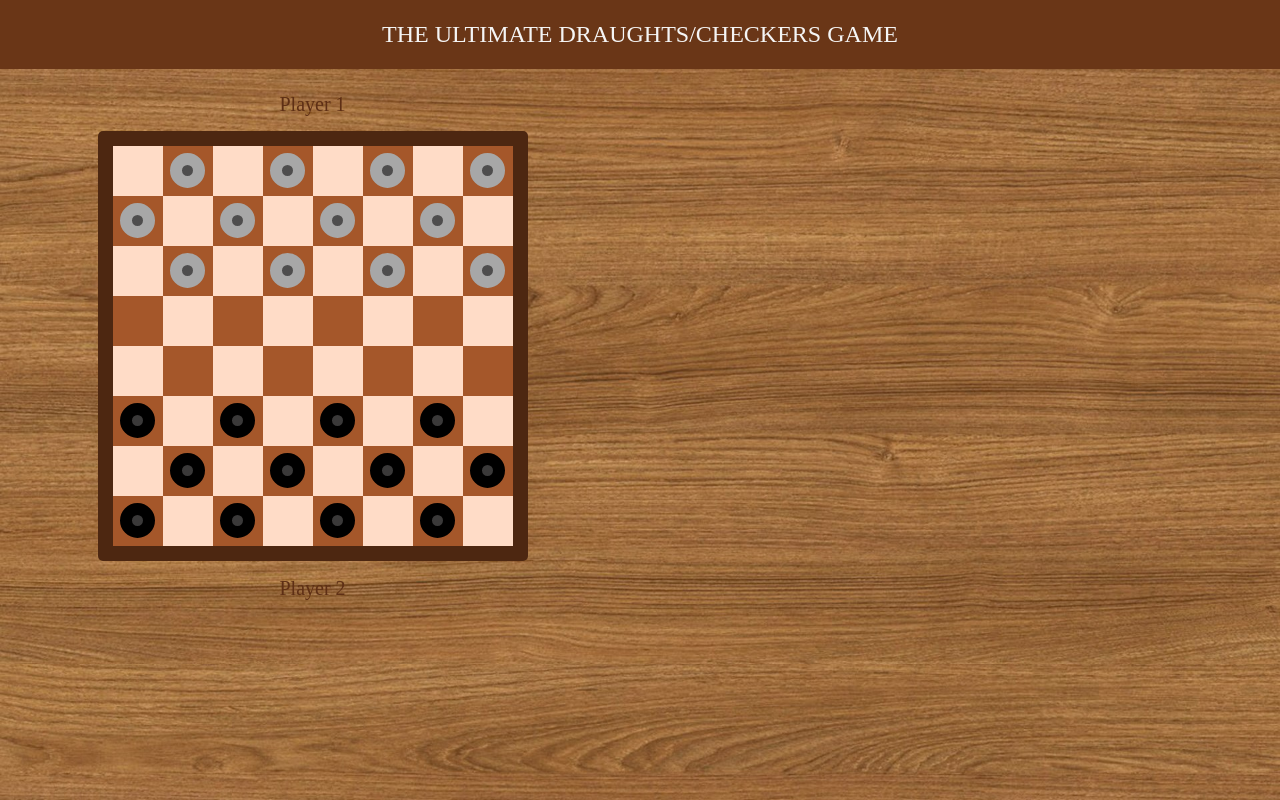
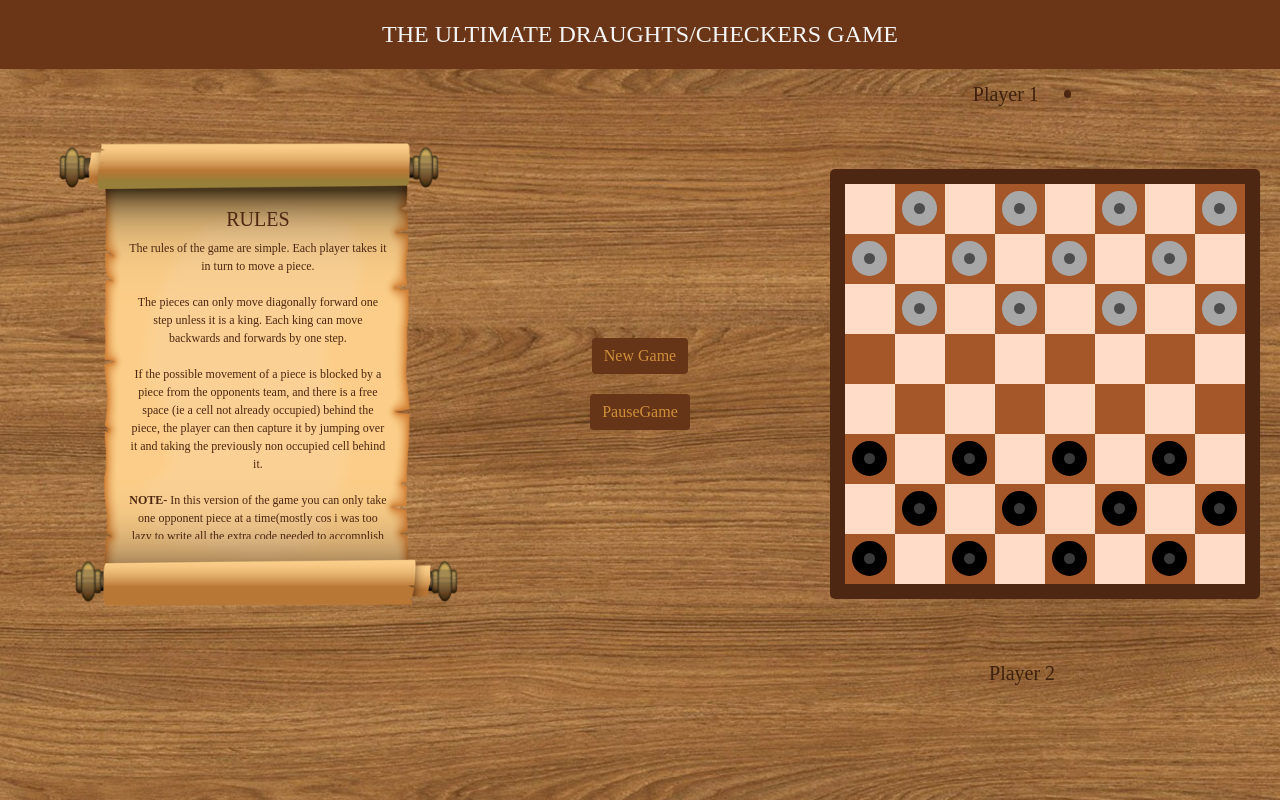
Before and after one commit to raelMartins/ultimatedraughts, a React app: page / in a window 1280 px wide. Built offline with nearby package versions, Linux system fonts and the light colour scheme.

Commit message:
the game is basically complete. it functions properly. all that's left is to end a game and to add the 'make king' functionality

```diff
--- a/src/js/App.js
+++ b/src/js/App.js
@@ -1,5 +1,6 @@
 import React from 'react';
 import Board from './components/Board';
+import GameButtons from './components/GameButtons';
 import GameTitle from './components/GameTitle';
 import Instructions from './components/Instructions';
 import GamePlayContextProvider from './contexts/GamePlayContext';
@@ -10,8 +11,9 @@ const App = () => {
         <GameTitle />
         <div className="row">
             <GamePlayContextProvider>
+                <Instructions />
+                <GameButtons />
                 <Board />
-                {/* <Instructions /> */}
             </GamePlayContextProvider>
         </div>
         </>
--- a/src/js/components/Board.js
+++ b/src/js/components/Board.js
@@ -1,19 +1,39 @@
 import React, { useContext } from 'react';
 import { GamePlayContext } from '../contexts/GamePlayContext';
+import BoardPiece from './BoardPiece';
 
 const Board = () => {
 
-    const { createBoard } = useContext(GamePlayContext)
+    const { createBoard, capturedDark, capturedLight, player } = useContext(GamePlayContext)
+    const darkCaptured = () =>{
+        let dark = [];
+        for(let i = 0; i < capturedDark; i++) {
+            console.log(capturedDark)
+            dark[i] = <BoardPiece pieceColor = "dark" key={i}/>
+        }
+        return dark
+    }
+    const lightCaptured = () =>{
+        let light = [];
+        for(let i = 0; i < capturedLight; i++) {
+            console.log(capturedLight)
+            light[i] = <BoardPiece pieceColor = "light" key={i}/>
+        }
+        return light
+    }
+
     return(
-        <div className="left col-6">
+        <div className="right col-md-5">
             <div className="player-name">
-                <h5>Player 1</h5>
+                <h5>Player 1 { player === 'Player 1' ? <span className="active-player"></span> : null}</h5>
+                <div className="captured-pieces">{darkCaptured()}</div>
             </div>
             <div className="board">
                 { createBoard() }
             </div>
             <div className="player-name">
-                <h5>Player 2</h5>
+                <div className="captured-pieces">{lightCaptured()}</div>
+                <h5>Player 2 { player === 'Player 2' ? <span className="active-player"></span> : null}</h5>
             </div>
 
         </div>
--- a/src/js/components/GameButtons.js
+++ b/src/js/components/GameButtons.js
@@ -1,8 +1,12 @@
 import React from 'react';
+import NewGameButton from './NewGameButton'
+import PauseGame from './PauseGame';
 
 const GameButtons = () => {
     return(
-        <div className="game-buttons">
+        <div className="game-buttons col-md-2">
+            <NewGameButton />
+            <PauseGame />
         </div>
     )
 }
--- a/src/js/components/Instructions.js
+++ b/src/js/components/Instructions.js
@@ -2,12 +2,16 @@ import React from 'react';
 
 const Instructions = () => {
     return(
-        <div className="right col-6">
+        <div className="left col-md-5">
             <div className="instructions">
                 <h5>RULES</h5>
-                <p className="instructions-text">Lorem ipsum dolor sit amet consectetur adipisicing elit.
-                   Provident voluptas repellendus, saepe soluta sit odio dolor aliquam beatae reprehenderit.
-                   Ipsam rem saepe nulla porro necessitatibus voluptate ad veniam, at sapiente!
+                <p className="instructions-text">
+                    The rules of the game are simple. Each player takes it in turn to move a piece.<br /><br />
+                    The pieces can only move diagonally forward one step unless it is a king. Each king can move backwards and forwards by one step.<br /><br />
+                    If the possible movement of a piece is blocked by a piece from the opponents team, and there is a free space (ie a cell not already occupied) behind the piece, the player can then capture it by jumping over it and taking the previously non occupied cell behind it. <br /><br />
+                    <b>NOTE- </b> In this version of the game you can only take one opponent piece at a time(mostly cos i was too lazy to write all the extra code needed to accomplish multiple capturing)<br /><br />
+                    The king can also capture a piece behind as well as in front<br /><br />
+                    Goodluck and may the best man... or woman... win!!
                 </p>
             </div>
         </div>
--- a/src/js/components/NewGameButton.js
+++ b/src/js/components/NewGameButton.js
@@ -1,8 +1,10 @@
-import React from 'react';
+import React, { useContext } from 'react';
+import { GamePlayContext } from '../contexts/GamePlayContext';
 
 const NewGameButton = () => {
+    const { newGame } = useContext(GamePlayContext)
     return(
-        <button className="new-game">
+        <button className="new-game btn" onClick={newGame}>
             New Game
         </button>
     )
--- /dev/null
+++ b/src/js/components/PauseGame.js
@@ -0,0 +1,11 @@
+import React from 'react';
+
+const PauseGame = () => {
+    return(
+        <button className="pause-game btn">
+            PauseGame
+        </button>
+    )
+}
+
+export default PauseGame;
--- a/src/js/contexts/GamePlayContext.js
+++ b/src/js/contexts/GamePlayContext.js
@@ -14,6 +14,16 @@ const GamePlayContextProvider = (props) => {
     const [gamePlaying, setGamePlaying] = useState(true)
     const [capturedLight, setCapturedLight] = useState(0)
     const [capturedDark, setCapturedDark] = useState(0)
+    //a function to start a new game
+    const newGame = () => {
+        setPlayer('Player 1')
+        setLightPiece([0, 1, 2, 3, 4, 5, 6, 7, 8, 9, 10, 11])
+        setDarkPiece([31, 30, 29, 28, 27, 26, 25, 24, 23, 22, 21, 20])
+        setPossibleCells([])
+        setCapturedDark(0)
+        setCapturedLight(0)
+        setToBeMoved()
+    }
 
     //a function to generate the board dynamically
     const createBoard = () => {
@@ -410,7 +420,7 @@ const GamePlayContextProvider = (props) => {
     }
 
     return (
-        <GamePlayContext.Provider value={{createBoard, darkPieces, lightPieces, displayMove, movePiece, player, capturedDark, capturedLight}}>
+        <GamePlayContext.Provider value={{createBoard, darkPieces, lightPieces, displayMove, movePiece, player, capturedDark, capturedLight, newGame}}>
             { props.children }
         </GamePlayContext.Provider>
     );
--- a/src/scss/board.scss
+++ b/src/scss/board.scss
@@ -1,6 +1,7 @@
 .board {
     width: 430px;
-    margin: 15px auto ;
+    margin: 0px auto ;
+    margin-right: 20px;
     padding: 15px;
     display: grid;
     background-color: $backgroundColor;
--- /dev/null
+++ b/src/scss/gamebuttons.scss
@@ -0,0 +1,21 @@
+.game-buttons {
+    margin: auto;
+    text-align: center;
+    .new-game, .pause-game {
+        width: auto;
+        margin: 10px 2px;
+
+        background-color: lighten($backgroundColor, 6);
+        color: rgb(207, 143, 58);
+        border: none;
+        transition: background-color 0.5s;
+        &:hover, &:active, &:focus {
+            outline: none;
+            box-shadow: none;
+            border: none;
+        }
+        &:hover, &:active {
+            background-color:  $backgroundColor;
+        }
+    }
+}
--- a/src/scss/style.scss
+++ b/src/scss/style.scss
@@ -2,6 +2,7 @@
 @import './variables.scss';
 @import './board.scss';
 @import './boardPiece.scss';
+@import './gamebuttons.scss';
 
 body {
     max-height: 100vh;
@@ -14,23 +15,45 @@ body {
     color: whitesmoke;
     font-family: 'MedievalSharp', cursive;
 }
-
 .game-title {
     background-color: lighten($backgroundColor,7);
     .title {
         text-align: center;
         padding: 20px;
+
+    }
+}
+
+.right {
+    margin: 5px auto;
+    // text-align: center;
+    .player-name {
+        text-align: center;
+        color: darken($backgroundColor, 3);
+        margin-bottom: none;
+        margin-top: none;
+        height: 87px;
+        .active-player {
+            background-color: $backgroundColor;
+            position: relative;
+            top: -3px;
+            height: 7.5px;
+            width: 7.5px;
+            border-radius: 50%;
+            margin-left: 20px;
+            display: inline-flex;
+        }
+        .captured-pieces {
+            display: inline-flex;
+            margin: auto;
+            max-width: 500px;
+            height: 55px;
+        }
     }
 }
 
 .left {
-    margin-top: 15px;
-    text-align: center;
-    color: lighten($backgroundColor, 4)
-}
-
-.right {
-    margin-top: 15px;
+    margin-top: 45px;
     text-align: center;
     .instructions {
         height: 500px;
@@ -45,6 +68,8 @@ body {
         padding-top: 65px;
         color: $backgroundColor;
         .instructions-text {
+            height: 300px;
+            font-size: 12px;
             overflow-y: auto;
             width: 65%;
             margin: auto;
```
